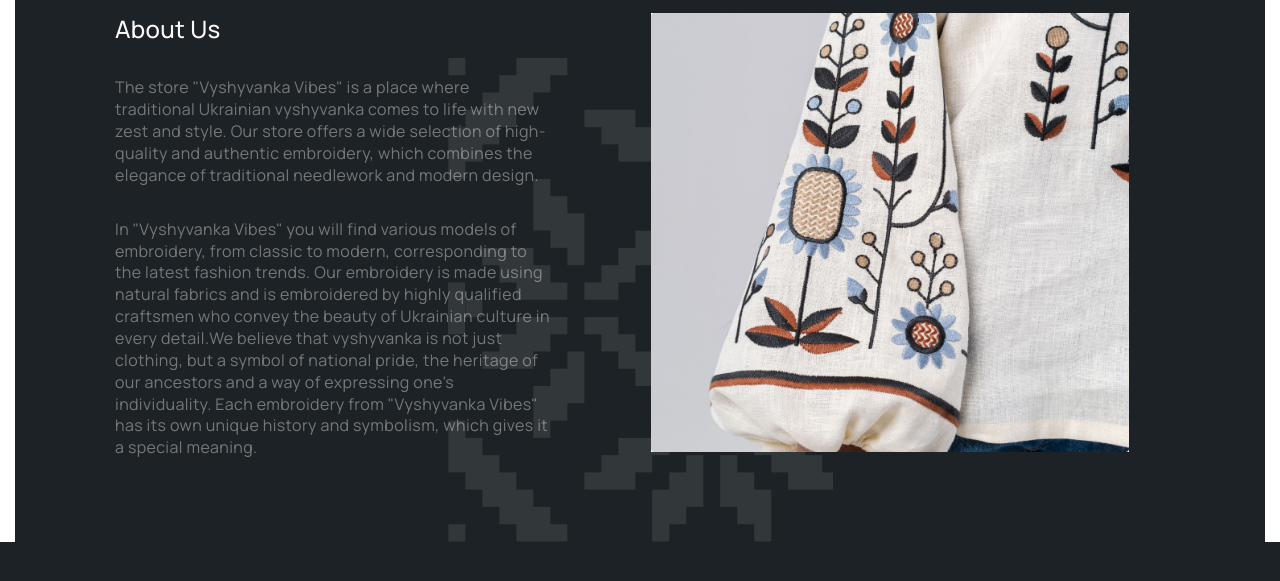
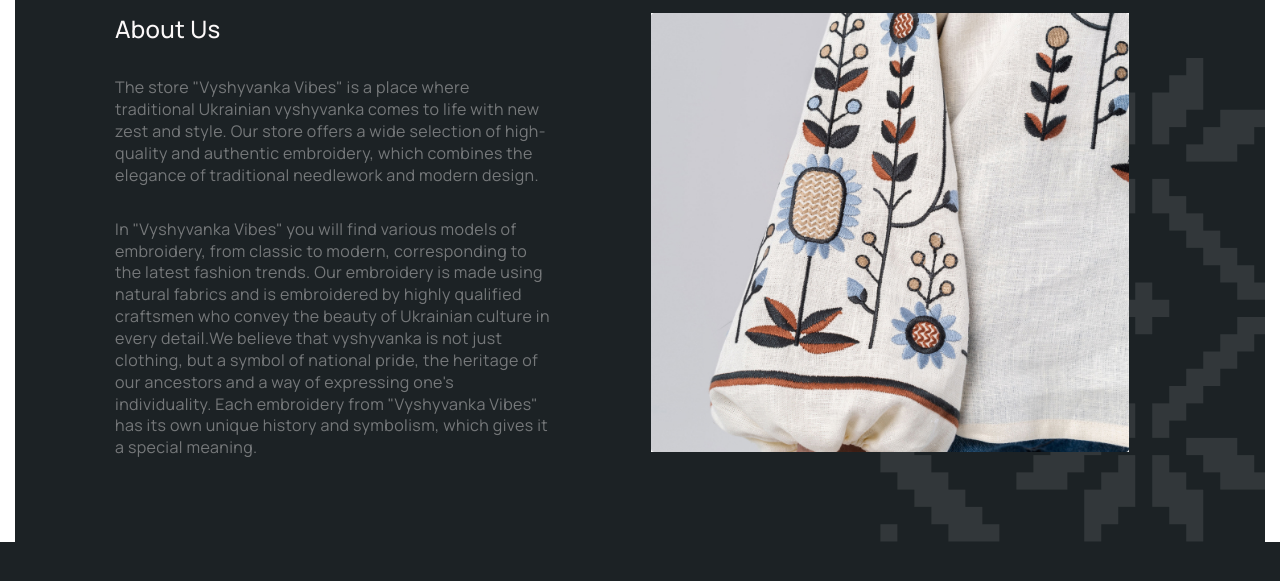
Before and after one commit to nataliatgr/vyshyvanka-vibes-project-10, a website built with Vite: page src/index.html in a window 1280 px wide. Shown: the part 111-692 px from the top of the page. Built offline with nearby package versions, Linux system fonts and the light colour scheme; files whose address does not match are found by name.

Commit message:
Update about-us.css

```diff
--- a/src/css/layout/about-us.css
+++ b/src/css/layout/about-us.css
@@ -18,7 +18,7 @@ padding-left: 100px;
 padding-right: 100px;
 display: flex;
 background-image: url(../../img/about-us/elements.png);
-background-position: bottom;
+background-position: right bottom;
 background-repeat: no-repeat;
 }
 .aboutus {
```
